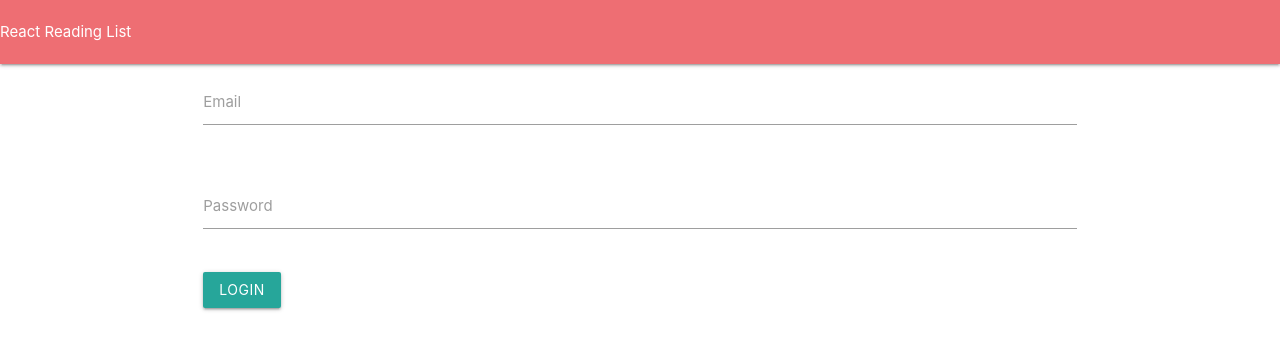
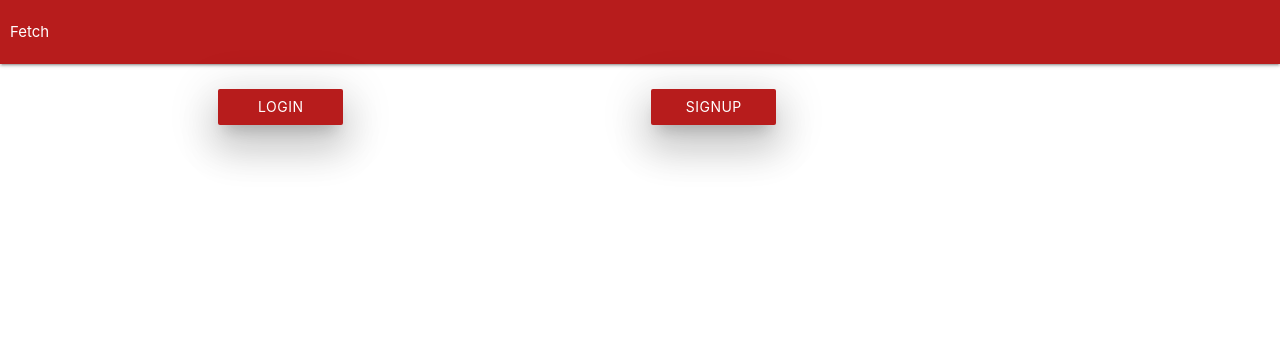
Before and after one commit to rwillowlevy/fetch, a React (Create React App) app in the folder client/: page / in a window 1280 px wide. Shown: the top 350 px of the page. Built offline with nearby package versions, Linux system fonts and the light colour scheme.

Commit message:
Basic layout for login screen

```diff
--- a/client/package.json
+++ b/client/package.json
@@ -5,8 +5,10 @@
   "proxy": "http://localhost:3001/",
   "dependencies": {
     "axios": "^0.18.0",
+    "materialize-css": "^1.0.0-rc.2",
     "react": "^16.6.3",
     "react-dom": "^16.6.3",
+    "react-materialize": "^3.9.2",
     "react-redux": "^7.2.0",
     "react-router-dom": "^5.1.2",
     "react-scripts": "^2.1.1",
--- a/client/public/index.html
+++ b/client/public/index.html
@@ -3,13 +3,13 @@
 
 <head>
   <meta charset="utf-8">
-  <meta name="viewport" content="width=device-width, initial-scale=1, shrink-to-fit=no">
+  <meta name="viewport" content="width=device-width, initial-scale=1">
   <meta name="theme-color" content="#000000">
   <link rel="manifest" href="%PUBLIC_URL%/manifest.json">
   <link rel="shortcut icon" href="%PUBLIC_URL%/favicon.ico">
   <link rel="stylesheet" href="https://cdnjs.cloudflare.com/ajax/libs/materialize/1.0.0/css/materialize.min.css">
   <script src="https://cdnjs.cloudflare.com/ajax/libs/materialize/1.0.0/js/materialize.min.js"></script>
-  <title>React Reading List</title>
+  <title>Fetch</title>
 </head>
 
 <body>
--- a/client/src/App.js
+++ b/client/src/App.js
@@ -1,5 +1,5 @@
 import React from "react";
-import Login from "./pages/Login";
+import Login from "./pages/Login/index"
 import Detail from "./pages/Detail";
 import NoMatch from "./pages/NoMatch";
 import Nav from "./components/Nav";
--- /dev/null
+++ b/client/src/components/Carousel/index.js
@@ -0,0 +1,25 @@
+import React from 'react'
+import { Carousel } from 'react-materialize'
+import 'materialize-css'
+
+function Carousels ({children}) {
+  return (
+    <>
+      <Carousel
+        carouselId='Carousel-2'
+        images={[
+          'https://picsum.photos/250/250?image=0',
+          'https://picsum.photos/250/250?image=1',
+          'https://picsum.photos/250/250?image=2',
+          'https://picsum.photos/250/250?image=3',
+          'https://picsum.photos/250/250?image=4'
+        ]}
+        options={{
+          fullWidth: true
+        }}
+      />
+    </>
+  )
+}
+
+export default Carousels
--- /dev/null
+++ b/client/src/components/Modal/index.js
@@ -0,0 +1,84 @@
+import React  from 'react'
+import { Modal, Col, Container, Row } from 'react-materialize'
+import 'materialize-css'
+
+
+function Modals () {
+  return (
+    <>
+      <Container>
+        <Row className='modalBtns'>
+          <Col s={12} m={6}>
+            <a
+              className='waves-effect waves-light btn modal-trigger red darken-4 z-depth-5'
+              href='#modal1'
+            >
+              Login
+            </a>
+          </Col>
+          <Col className='modalBtns' s={12} m={6}>
+            <a
+              className='waves-effect waves-light btn modal-trigger red darken-4 z-depth-5'
+              href='#modal2'
+            >
+              Signup
+            </a>
+          </Col>
+        </Row>
+      </Container>
+
+      <Modal id='modal1' className='modal'>
+        <div className='row'>
+          <form className='col s12'>
+            <div className='row'>
+              <div className='input-field col s12'>
+                <input id='email' type='email' className='validate' />
+                <label for='email'>Email</label>
+              </div>
+            </div>
+            <div className='row'>
+              <div className='input-field col s12'>
+                <input id='password' type='password' className='validate' />
+                <label for='password'>Password</label>
+              </div>
+              <button
+                className='btn waves-effect waves-light'
+                type='submit'
+                name='action'
+              >
+                Login
+              </button>
+            </div>
+          </form>
+        </div>
+      </Modal>
+      <Modal id='modal2' className='modal'>
+        <div className='row'>
+          <form className='col s12'>
+            <div className='row'>
+              <div className='input-field col s12'>
+                <input id='email' type='email' className='validate' />
+                <label for='email'>Email</label>
+              </div>
+            </div>
+            <div className='row'>
+              <div className='input-field col s12'>
+                <input id='password' type='password' className='validate' />
+                <label for='password'>Password</label>
+              </div>
+              <button
+                className='btn waves-effect waves-light'
+                type='submit'
+                name='action'
+              >
+                Signup
+              </button>
+            </div>
+          </form>
+        </div>
+      </Modal>
+    </>
+  )
+}
+
+export default Modals
--- a/client/src/components/Nav/index.js
+++ b/client/src/components/Nav/index.js
@@ -1,13 +1,29 @@
-import React from "react";
+import React from 'react'
+import { Link, useLocation } from 'react-router-dom'
 
-function Nav() {
-  return (
-    <nav className="navbar navbar-expand-lg navbar-dark bg-primary">
-      <a className="navbar-brand" href="/">
-        React Reading List
-      </a>
-    </nav>
-  );
+function Nav () {
+  const { pathname } = useLocation()
+  const renderNav = () => {
+    if (pathname === '/') {
+      return (
+        <nav className='navbar navbar-expand-lg navbar-dark red darken-4
+        '>
+          <a className='navbar-brand' href='/'>
+            Fetch
+          </a>
+        </nav>
+      )
+    } else {
+      return (
+        <nav className='navbar navbar-expand-lg navbar-dark bg-primary'>
+          <a className='navbar-brand' href='/'>
+            else
+          </a>
+        </nav>
+      )
+    }
+  }
+  return renderNav()
 }
 
-export default Nav;
+export default Nav
--- a/client/src/pages/Login.js
+++ /dev/null
@@ -1,35 +0,0 @@
-import React, { useState, useEffect } from "react";
-import DeleteBtn from "../components/DeleteBtn";
-import Jumbotron from "../components/Jumbotron";
-import API from "../utils/API";
-import { Link } from "react-router-dom";
-import { Col, Row, Container } from "../components/Grid";
-import { List, ListItem } from "../components/List";
-import { Input, TextArea, FormBtn } from "../components/Form";
-
-function Login() {
-    return (
-      <div className='container'>
-        <div className="row">
-          <form className="col s12">
-            <div className="row">
-              <div className="input-field col s12">
-                <input id="email" type="email" className="validate"/>
-                <label for="email">Email</label>
-              </div>
-            </div>
-            <div className="row">
-              <div className="input-field col s12">
-                <input id="password" type="password" className="validate"/>
-                <label for="password">Password</label>
-              </div>
-            </div>
-            <button class="btn waves-effect waves-light" type="submit" name="action">Login</button>
-          </form>
-        </div>
-      </div>
-    )
-  }
-
-
-export default Login;
--- /dev/null
+++ b/client/src/pages/Login/index.js
@@ -0,0 +1,16 @@
+import React, { useState, useEffect } from 'react'
+import { Modal, Col, Container, Row } from 'react-materialize'
+import Modals from '../../components/Modal/index'
+import Carousel from '../../components/Carousel/index'
+import 'materialize-css'
+import './style.css'
+
+function Login () {
+  return (
+    <>
+      <Modals />
+    </>
+  )
+}
+
+export default Login
--- /dev/null
+++ b/client/src/pages/Login/style.css
@@ -0,0 +1,12 @@
+.modal-trigger {
+    width: 125px;
+    margin: 10px auto;
+}
+.modalBtns {
+    width: 100%;
+    margin: 0 auto;
+    padding: 15px;
+}
+.navbar-brand {
+    padding: 10px;
+}
```
Also changed, not shown: 1 other file (tests, documents, lock files or other folders).
